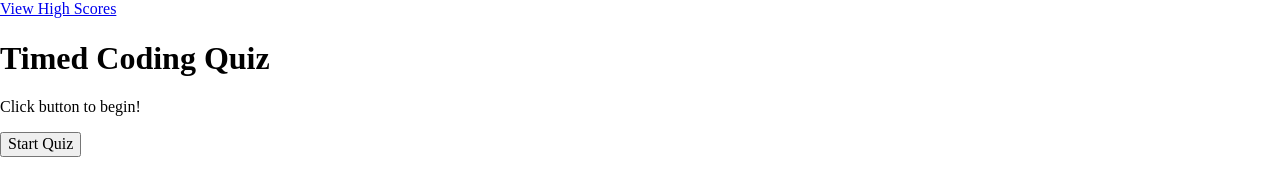
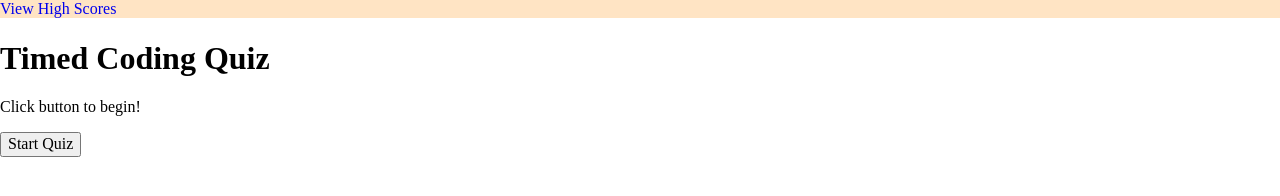
Before and after one commit to Zachary-Rossman/Coding-Quiz, a plain HTML site: page index.html in a window 1280 px wide. Drawn offline with Linux system fonts and the light colour scheme.

Commit message:
added some basic CSS styling; not very visible, will add more later

```diff
--- a/Assets/CSS/style.css
+++ b/Assets/CSS/style.css
@@ -0,0 +1,22 @@
+/* Elements */
+
+/* Classes */
+
+.header {
+    display: flex;
+    align-content: space-between;
+    background-color: bisque;
+}
+
+.high-scores-link {
+    display: flex;
+    align-content: flex-start;
+    text-decoration: black;
+}
+
+.questions {
+    display: flex;
+    flex-direction: column;
+    flex-wrap: wrap;
+
+}
--- a/index.html
+++ b/index.html
@@ -9,8 +9,8 @@
     <title>Timed Quiz 😈</title>
 </head>
 <body>
-    <header>
-        <a href="High Scores">View High Scores</a>
+    <header class="header">
+        <a href="High Scores" class="high-scores-link">View High Scores</a>
         <div id="timer"></div>
     </header>
     <!-- title-->
@@ -21,7 +21,7 @@
     <button id="startQuiz">Start Quiz</button>
     <!-- Make quiz start after button click-->
     <!-- Attach questions here -->
-    <div id="questions"></div>
+    <div class="questions" id="questions"></div>
     <div id="results"></div>
     <div id="enterName"></div>
     <div id="submit"></div>
```
